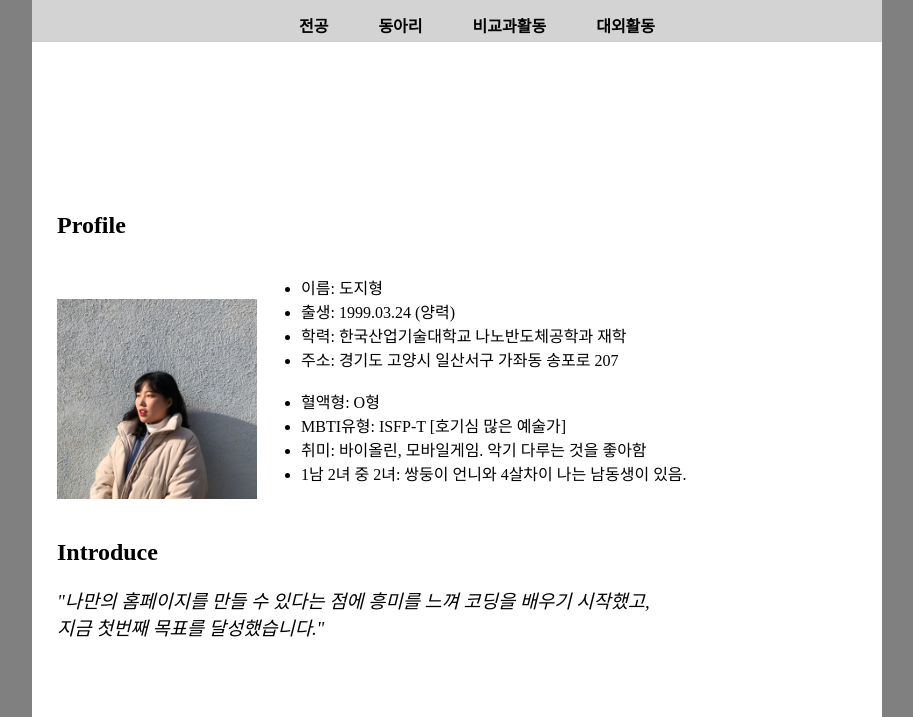
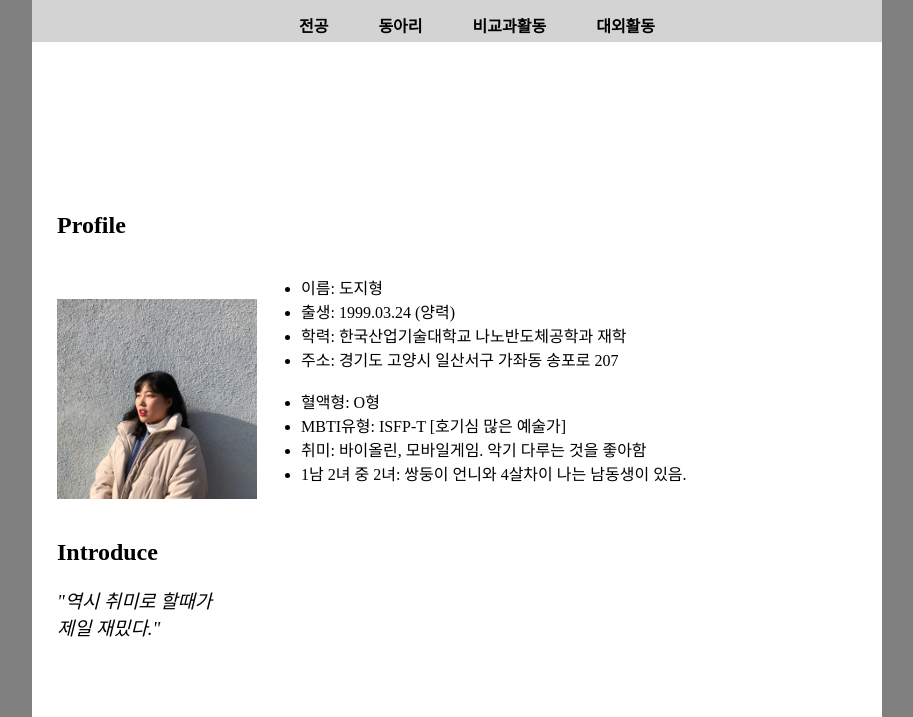
Before and after one commit to DoJihyeong/1, a plain HTML site: page index.html in a window 1280 px wide. Shown: the part 83-800 px from the top of the page, without its empty margins (183-1096 px from the left). Drawn offline with Linux system fonts and the light colour scheme.

Commit message:
Update index.html

```diff
--- a/index.html
+++ b/index.html
@@ -124,8 +124,7 @@
             </ul>
 
             <h2>Introduce</h2>
-            <h3>"나만의 홈페이지를 만들 수 있다는 점에 흥미를 느껴
-                코딩을 배우기 시작했고,<br>지금 첫번째 목표를 달성했습니다." </h3>
+            <h3>"역시 취미로 할때가<br>제일 재밌다." </h3>
 
         </article>
         <footer>
```
